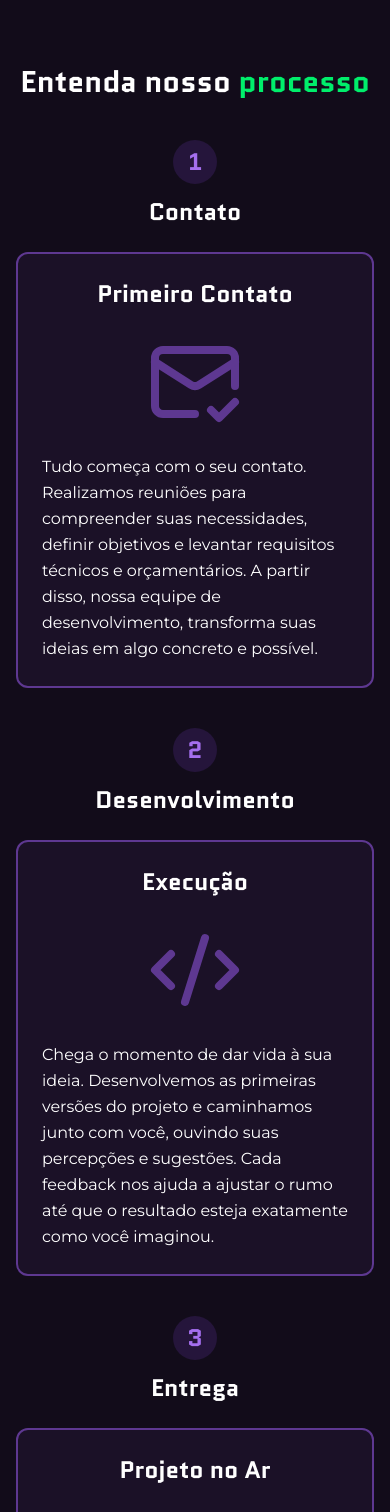
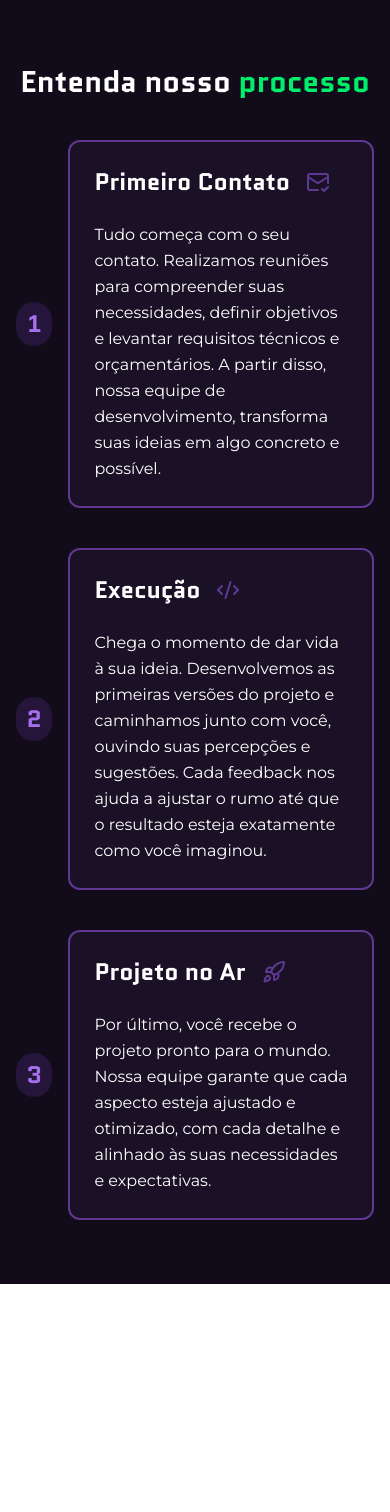
Before and after one commit to knex-projects/NewKnex-lp, a Next.js app: page / in a window 390 px wide. Shown: the top 1512 px of the page. After the commit the page ends 1284 px from the top, so only its background shows below. Built offline with nearby package versions, Linux system fonts and the light colour scheme.

Commit message:
refactor: simplify ProcessSection layout by removing titles and adjusting icon sizes for better responsiveness

```diff
--- a/src/components/section/processSection.tsx
+++ b/src/components/section/processSection.tsx
@@ -4,41 +4,29 @@ export const ProcessSection = () => {
   const PROCESS_STEPS = [
     {
       id: 1,
-      title: "Contato",
       cardTitle: "Primeiro Contato",
       description:
         "Tudo começa com o seu contato. Realizamos reuniões para compreender suas necessidades, definir objetivos e levantar requisitos técnicos e orçamentários. A partir disso, nossa equipe de desenvolvimento, transforma suas ideias em algo concreto e possível.",
       icon: (
-        <MailCheck
-          size={96}
-          className="text-P3 group-hover:text-G3 transition-all duration-300"
-        />
+        <MailCheck className="lg:w-24 lg:h-24 w-6 h-6 text-P3 group-hover:text-G3 transition-all duration-300" />
       ),
     },
     {
       id: 2,
-      title: "Desenvolvimento",
       cardTitle: "Execução",
       description:
         "Chega o momento de dar vida à sua ideia. Desenvolvemos as primeiras versões do projeto e caminhamos junto com você, ouvindo suas percepções e sugestões. Cada feedback nos ajuda a ajustar o rumo até que o resultado esteja exatamente como você imaginou.",
       icon: (
-        <CodeXml
-          size={96}
-          className="text-P3 group-hover:text-G3 transition-all duration-300"
-        />
+        <CodeXml className="lg:w-24 lg:h-24 w-6 h-6 text-P3 group-hover:text-G3 transition-all duration-300" />
       ),
     },
     {
       id: 3,
-      title: "Entrega",
       cardTitle: "Projeto no Ar",
       description:
         "Por último, você recebe o projeto pronto para o mundo. Nossa equipe garante que cada aspecto esteja ajustado e otimizado, com cada detalhe e alinhado às suas necessidades e expectativas.",
       icon: (
-        <Rocket
-          size={96}
-          className="text-P3 group-hover:text-G3 transition-all duration-300"
-        />
+        <Rocket className="lg:w-24 lg:h-24 w-6 h-6 text-P3 group-hover:text-G3 transition-all duration-300" />
       ),
     },
   ];
@@ -51,23 +39,32 @@ export const ProcessSection = () => {
         </h2>
 
         <div className="relative flex w-full flex-col items-center justify-center gap-10 lg:flex-row lg:flex-nowrap lg:gap-3 2xl:gap-6">
+
           <div className="pointer-events-none absolute top-[24px] hidden h-px border-b-6 border-solid border-P1 bg-P1 lg:block lg:left-[200px] lg:right-[200px] xl:left-[300px] xl:right-[300px] 2xl:left-[242px] 2xl:right-[242px]" />
 
           {PROCESS_STEPS.map((step) => (
-            <div key={step.id} className="flex flex-col items-center justify-center">
-              <h1 className="relative z-10 mb-3 flex h-11 w-11 items-center justify-center rounded-full bg-P1 font-quantico text-2xl font-bold text-P5 sm:mb-4 sm:h-[56px] sm:w-[56px] sm:text-4xl">
+            <div
+              key={step.id}
+              className="flex flex-row lg:flex-col items-center justify-center gap-4"
+            >
+              {/* Número */}
+              <h1 className="relative z-10 flex h-11 w-11 items-center justify-center rounded-full bg-P1 font-quantico text-2xl font-bold text-P5 sm:h-[56px] sm:w-[56px] sm:text-4xl">
                 {step.id}
               </h1>
-              <h2 className="mb-6 text-2xl font-bold text-white font-quantico sm:mb-10 sm:text-[2rem]">
-                {step.title}
-              </h2>
-              <div
-                className="group flex w-full max-w-[464px] flex-col items-center justify-start gap-6 rounded-xl border-2 border-P3 bg-Footer p-6 pt-6 hover:border-G3 sm:p-8 sm:pt-7 md:h-[420px] md:w-[380px] md:max-w-[380px] md:gap-7 md:p-10 md:pt-7 lg:h-[360px] lg:w-[300px] lg:max-w-[300px] lg:gap-4 lg:p-6 lg:pt-5 min-[1440px]:h-[450px] min-[1440px]:w-[430px] min-[1440px]:max-w-[430px] min-[1440px]:gap-8 min-[1440px]:p-10 min-[1440px]:pt-8 2xl:h-[478px] 2xl:w-[464px] 2xl:max-w-[464px] 2xl:gap-8 2xl:p-12 2xl:pt-8"
-              >
-                <h2 className="font-quantico text-2xl font-bold text-white sm:text-[1.75rem] md:text-[2rem] lg:text-[1.55rem] 2xl:text-[2rem]">
-                  {step.cardTitle}
-                </h2>
-                <span>{step.icon}</span>
+
+              {/* Card */}
+              <div className="group flex w-full max-w-[464px] flex-col items-center justify-start gap-6 rounded-xl border-2 border-P3 bg-Footer p-6 transition-all duration-300 hover:border-G3 sm:p-8 md:h-[420px] md:w-[380px] md:max-w-[380px] md:gap-7 md:p-10 lg:h-[360px] lg:w-[300px] lg:max-w-[300px] lg:gap-4 lg:p-6 min-[1440px]:h-[450px] min-[1440px]:w-[430px] min-[1440px]:max-w-[430px] min-[1440px]:gap-8 min-[1440px]:p-10 2xl:h-[478px] 2xl:w-[464px] 2xl:max-w-[464px] 2xl:gap-8 2xl:p-12">
+
+                {/* Title + Icon */}
+                <div className="flex flex-row lg:flex-col items-center justify-start w-full gap-4 lg:justify-center">
+                  <h2 className="font-quantico text-2xl font-bold text-white sm:text-[1.75rem] md:text-[1rem] lg:text-[1.55rem] 2xl:text-[2rem]">
+                    {step.cardTitle}
+                  </h2>
+
+                  {step.icon}
+                </div>
+
+                {/* Description */}
                 <p className="font-montserrat text-base font-light leading-relaxed text-white sm:text-[0.875rem] md:text-center lg:text-[0.82rem] lg:leading-snug 2xl:text-[1rem] 2xl:leading-relaxed">
                   {step.description}
                 </p>
```
